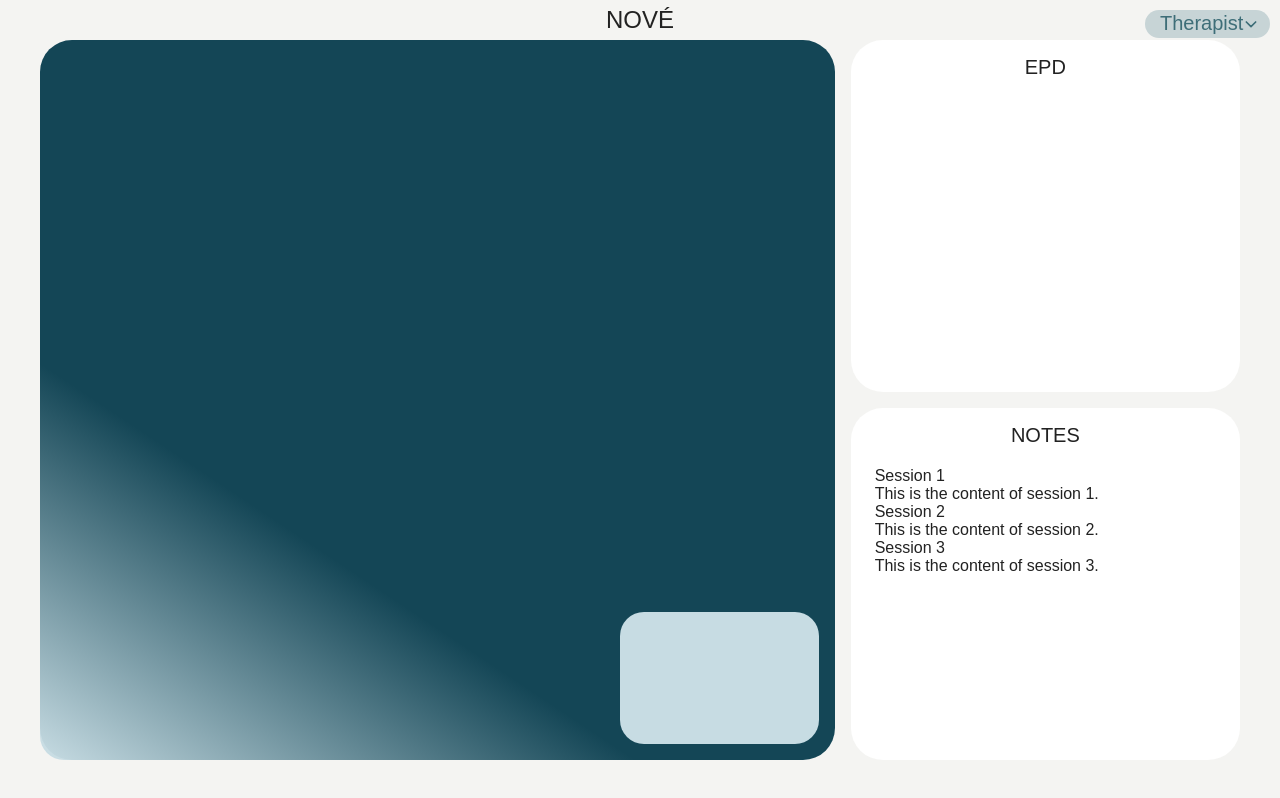
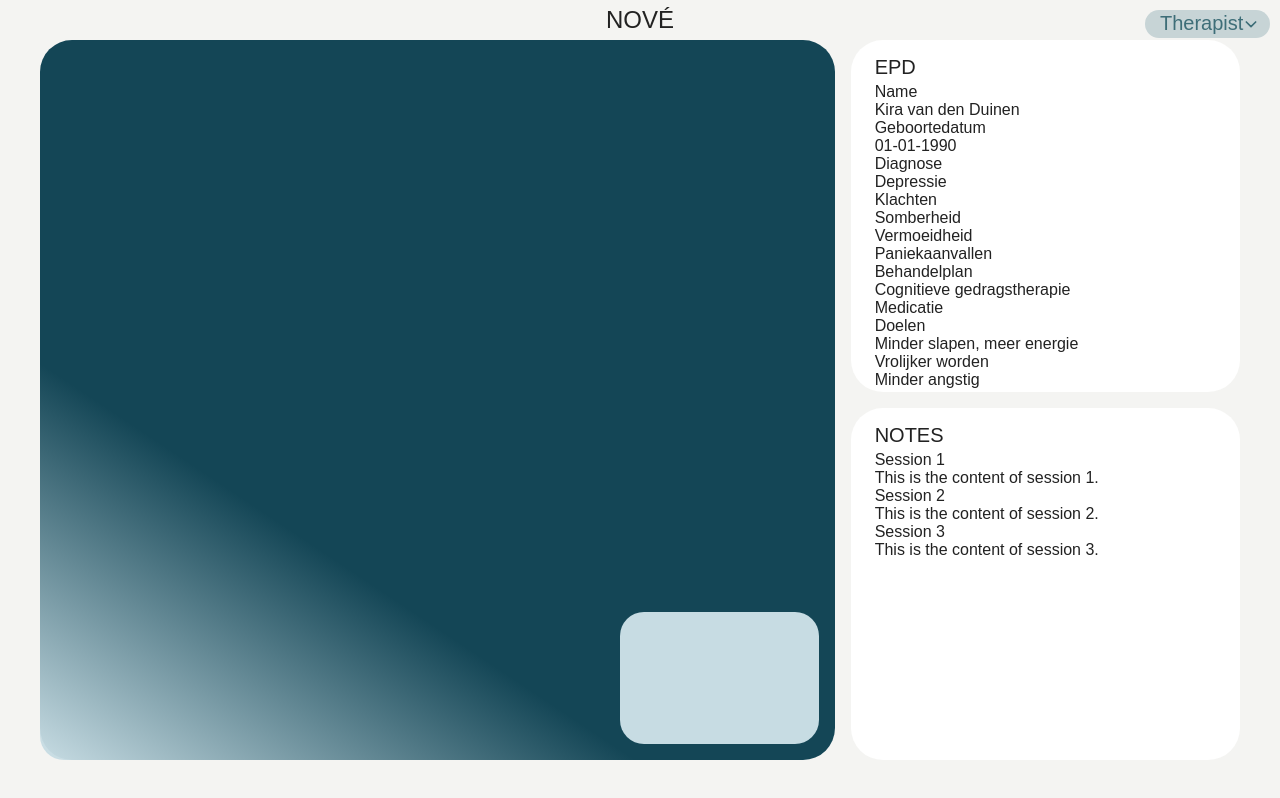
Before and after one commit to Sophievanderburg/FMP_testHeatmap, a React (Create React App) app: page / in a window 1280 px wide. Built offline with nearby package versions, Linux system fonts and the light colour scheme; a web font is replaced by a local one.

Commit message:
therapistScreen into components

```diff
--- a/public/index.html
+++ b/public/index.html
@@ -8,8 +8,6 @@
     <title>NOVÉ</title>
   </head>
   <body>
-    <!-- React bouwt de hele pagina in dit ene element -->
-    <!-- react-scripts voegt zelf de app-code (startend bij src/index.js) toe -->
     <div id="root"></div>
   </body>
 </html>
--- /dev/null
+++ b/src/assets/epd.json
@@ -0,0 +1,21 @@
+{
+  "epdItems": {
+    "name": "Kira van den Duinen",
+    "geboortedatum": "01-01-1990",
+    "diagnose": "Depressie",
+    "klachten": {
+      "0": "Somberheid",
+      "1": "Vermoeidheid",
+      "2": "Paniekaanvallen"
+    },
+    "behandelplan": {
+      "0": "Cognitieve gedragstherapie",
+      "1": "Medicatie"
+    },
+    "Doelen": [
+      "Minder slapen, meer energie",
+      "Vrolijker worden",
+      "Minder angstig"
+    ]
+  }
+}
--- /dev/null
+++ b/src/components/Epd.js
@@ -0,0 +1,36 @@
+// =====================================================================
+//  EpdList.js — TOONT ALLE GEGEVENS UIT HET EPD
+//  Voor elk onderdeel: de naam als <h2>, de waarde(n) als <p>.
+// =====================================================================
+import "./Epd.css";
+import epdData from "../assets/epd.json";
+
+// Maakt de eerste letter een hoofdletter: "diagnose" -> "Diagnose"
+function formatLabel(key) {
+  return key.charAt(0).toUpperCase() + key.slice(1);
+}
+
+export default function EpdList() {
+  // Object.entries maakt van het object een lijst met [naam, waarde]-paren:
+  // [["name", "Kira..."], ["klachten", { 0: "Somberheid", ... }], ...]
+  const items = Object.entries(epdData.epdItems);
+
+  return (
+    <div className="epd">
+      <h1>EPD</h1>
+      {items.map(([key, value]) => (
+        // 'key' is nodig voor React bij lijsten; we gebruiken de naam
+        <div key={key} className="epd-item">
+          <h2>{formatLabel(key)}</h2>
+
+          {/* Is de waarde tekst? Eén <p>. Is het een groepje? Eén <p> per waarde. */}
+          {typeof value === "object" ? (
+            Object.values(value).map((item) => <p key={item}>{item}</p>)
+          ) : (
+            <p>{value}</p>
+          )}
+        </div>
+      ))}
+    </div>
+  );
+}
--- /dev/null
+++ b/src/components/Notes.js
@@ -0,0 +1,21 @@
+// =====================================================================
+//  EpdList.js — TOONT ALLE GEGEVENS UIT HET EPD
+//  Voor elk onderdeel: de naam als <h2>, de waarde(n) als <p>.
+// =====================================================================
+import sessionNotes from "../assets/sessionNotes.json";
+
+export default function Notes() {
+  const notes = Object.values(sessionNotes.noteItems);
+
+  return (
+    <div className="notes">
+      <h1>Notes</h1>
+      {notes.map((note) => (
+        <div key={note.title} className="note">
+          <h2>{note.title}</h2>
+          <p>{note.content}</p>
+        </div>
+      ))}
+    </div>
+  );
+}
--- /dev/null
+++ b/src/components/VideoCall.css
@@ -0,0 +1,33 @@
+.video {
+  width: 100%;
+  height: 100%;
+  background-color: #144656;
+  border-radius: 2em;
+}
+
+.caller {
+  width: 25%;
+  aspect-ratio: 3/2;
+  background-color: #c7dce3;
+  border-radius: 1.5em;
+
+  position: absolute;
+  bottom: 1em;
+  right: 1em;
+}
+
+.data {
+  width: 75%;
+  aspect-ratio: 3/2;
+  background-image: linear-gradient(
+    to top right,
+    #c7dce3,
+    rgba(0, 0, 0, 0),
+    rgba(0, 0, 0, 0)
+  );
+  border-radius: 0 0 0 1.5em;
+
+  position: absolute;
+  bottom: 0;
+  left: 0;
+}
--- /dev/null
+++ b/src/components/VideoCall.js
@@ -0,0 +1,11 @@
+import "./VideoCall.css";
+
+export default function VideoCall() {
+  return (
+    <div className="videocall">
+      <div className="video"></div>
+      <div className="caller"></div>
+      <div className="data"></div>
+    </div>
+  );
+}
--- a/src/screens/ClientScreen.js
+++ b/src/screens/ClientScreen.js
@@ -1,6 +1,5 @@
 // =====================================================================
 //  ClientScreen.js — HET SCHERM VOOR DE CLIËNT
-//  (Dit was eerst App.js.)
 //
 //  Dit scherm haalt zelf GEEN data op; die krijgt het binnen via props
 //  vanuit App.js. Zo blijft de verbinding met de ESP32 (en de grafiek
--- a/src/screens/TherapistScreen.css
+++ b/src/screens/TherapistScreen.css
@@ -36,47 +36,6 @@
   position: relative;
 }
 
-.video {
-  width: 100%;
-  height: 100%;
-  background-color: #144656;
-  border-radius: 2em;
-}
-
-.caller {
-  width: 25%;
-  aspect-ratio: 3/2;
-  background-color: #c7dce3;
-  border-radius: 1.5em;
-
-  position: absolute;
-  bottom: 1em;
-  right: 1em;
-}
-
-.data {
-  width: 75%;
-  aspect-ratio: 3/2;
-  background-image: linear-gradient(
-    to top right,
-    #c7dce3,
-    rgba(0, 0, 0, 0),
-    rgba(0, 0, 0, 0)
-  );
-  border-radius: 0 0 0 1.5em;
-
-  position: absolute;
-  bottom: 0;
-  left: 0;
-}
-
-.epd h1,
-.notes h1 {
-  width: 100%;
-  text-align: center;
-  margin-bottom: 1em;
-}
-
 .epd {
   grid-column: 5/7;
   grid-row: 1/4;
@@ -90,11 +49,3 @@
 
   padding: 1em 1.5em;
 }
-
-.footer {
-  height: 5vh;
-
-  display: flex;
-  align-items: center;
-  justify-content: center;
-}
--- a/src/screens/TherapistScreen.js
+++ b/src/screens/TherapistScreen.js
@@ -4,30 +4,16 @@
 //  Hier kun je later zelf onderdelen aan toevoegen.
 // =====================================================================
 import "./TherapistScreen.css";
-import sessionNotes from "../assets/sessionNotes.json";
+import EpdList from "../components/Epd.js";
+import Notes from "../components/Notes.js";
+import VideoCall from "../components/VideoCall.js";
 
 export default function TherapistScreen() {
-  const notes = Object.values(sessionNotes.noteItems);
-
   return (
     <main className="therapist-screen">
-      <div className="videocall">
-        <div className="video"></div>
-        <div className="caller"></div>
-        <div className="data"></div>
-      </div>
-      <div className="epd">
-        <h1>EPD</h1>
-      </div>
-      <div className="notes">
-        <h1>Notes</h1>
-        {notes.map((note) => (
-          <div key={note.title} className="note">
-            <h2>{note.title}</h2>
-            <p>{note.content}</p>
-          </div>
-        ))}
-      </div>
+      <VideoCall />
+      <EpdList />
+      <Notes />
     </main>
   );
 }
```
Also changed, not shown: src/components/Epd.css (added), src/components/Notes.css (added).
